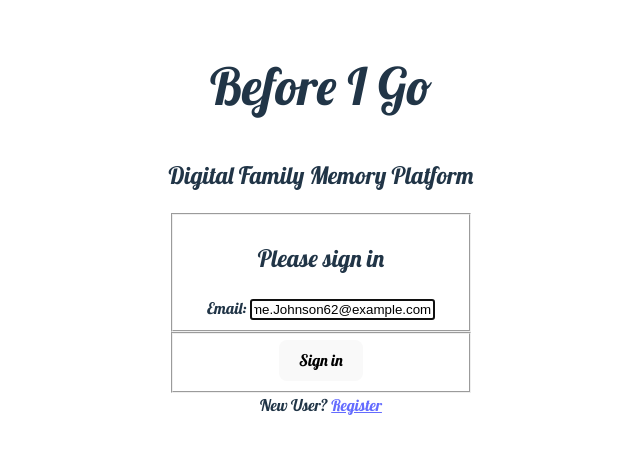
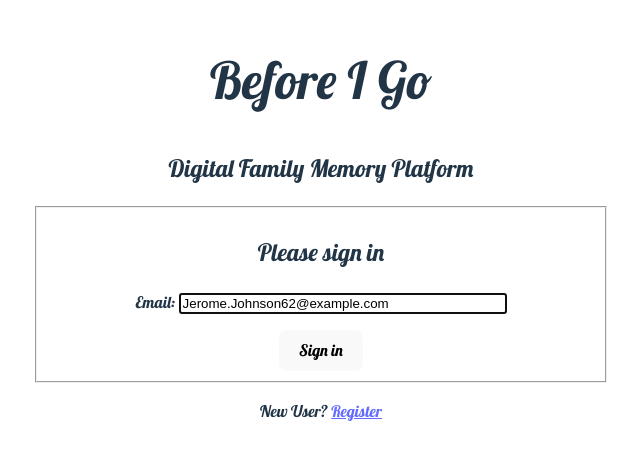
Before and after one commit to Revvvolution/Before-I-Go, a React (Vite) app: page /login in a window 1280 px wide. Shown: the part 184-644 px from the top of the page, without its empty margins (319-959 px from the left). Built offline with nearby package versions, Linux system fonts and the light colour scheme; a web font is replaced by a local one.

Commit message:
Added basic navbar component

```diff
--- a/api/database.json
+++ b/api/database.json
@@ -35,7 +35,7 @@
             "userId": 1,
             "title": "In numquam odio ratione dicta ipsam.",
             "entry": "Et cupiditate quia explicabo qui et porro eius. Neque dolores quidem quo est odit quas expedita consequuntur dolorem. Ea aut voluptatem voluptas consequatur rerum dolores nam. Et a sed numquam eos ex qui iusto fugit. Sit ut eius nam dolorem est sunt officiis ullam sit. Labore assumenda maxime accusantium fuga et debitis deserunt pariatur inventore.",
-            "date": "1718647700516"
+            "date": "1718737123585"
         },
         {
             "id": 3,
@@ -56,7 +56,7 @@
             "userId": 2,
             "title": "Accusantium id sunt aspernatur et distinctio.",
             "entry": "Dolore rerum nemo maiores fugit labore. Quia est alias in provident. Eligendi ex nam. Vero repellendus repellendus excepturi sint voluptatem. Esse doloribus rem. Error ex sit qui sed deleniti vel temporibus velit debitis.",
-            "date": "1718649075398"
+            "date": "1718737123585"
         },
         {
             "id": 6,
@@ -77,7 +77,7 @@
             "userId": 3,
             "title": "Et error et aliquid.",
             "entry": "Et ut ut impedit ut dolorem fugit repellat. Soluta accusantium est facilis nihil placeat harum consequatur hic fugit.",
-            "date": "1718649105204"
+            "date": "1718737123585"
         },
         {
             "id": 9,
--- a/src/components/auth/Login.css
+++ b/src/components/auth/Login.css
@@ -1,3 +1,23 @@
+.container-login {
+    width: 45vw;
+}
+
+.container-login input {
+    width: 25vw;
+}
+
+.container-login label {
+    text-align: left;
+}
+
 .reg-link {
     text-decoration: underline;
 }
+
+.login-btn {
+    margin-top: 1rem;
+}
+
+.register-txt {
+    margin-top: 1rem;
+}
--- a/src/components/auth/Login.jsx
+++ b/src/components/auth/Login.jsx
@@ -51,8 +51,6 @@ export const Login = () => {
                 autoFocus
               />
             </div>
-          </fieldset>
-          <fieldset>
             <div className="form-group">
               <button className="login-btn btn-info" type="submit">
                 Sign in
@@ -61,7 +59,7 @@ export const Login = () => {
           </fieldset>
         </form>
       </section>
-      <section>
+      <section className="register-txt">
         <span>New User? <Link className="reg-link" to="/register">Register</Link></span>
       </section>
     </main>
--- a/src/components/home/Home.jsx
+++ b/src/components/home/Home.jsx
@@ -0,0 +1,14 @@
+import { Link } from "react-router-dom"
+import "./Home.css"
+
+export const Home = () => {
+    return (
+        <>
+            <div>
+            <hr></hr>
+            <h1>My Page - Home</h1>
+            <hr></hr>
+            </div>
+        </>
+    )
+}
--- a/src/components/nav/CreatorNav.jsx
+++ b/src/components/nav/CreatorNav.jsx
@@ -5,7 +5,8 @@ import "./Nav.css"
 export const CreatorNav = () => {
     const navigate = useNavigate
 
-    return <ul className="navbar">
+    return (
+        <ul className="navbar">
             <li className="navbar-item">
                 <Link to='/journal'>My Journal</Link>
             </li>
@@ -18,13 +19,13 @@ export const CreatorNav = () => {
             <li className="navbar-item">
                 <Link to="/share">Share My Memories</Link>
             </li>
-        {localStorage.getItem("honey_user") ? (
+            {localStorage.getItem("creator_user") ? (
                 <li className="navbar-item navbar-logout">
                     <Link
                         className="navbar-link"
                         to=""
                         onClick={() => {
-                        localStorage.removeItem("honey_user")
+                            localStorage.removeItem("creator_user")
                             navigate("/", { replace: true })
                         }}
                     >
@@ -35,4 +36,49 @@ export const CreatorNav = () => {
             ""
             )}
         </ul>
+    )
 }
+
+
+
+
+/*
+import { Link } from "react-router-dom"
+import { useNavigate } from "react-router-dom"
+import React, { useState } from 'react'
+import "./Nav.css"
+
+export const CreatorNav = () => {
+    const navigate = useNavigate
+
+    const [isMenuOpen, setMenuOpen] = useState(false);
+
+    const handleNavClick = () => {
+    setMenuOpen(!isMenuOpen);
+    };
+
+      return (
+        <nav className={`nav ${isMenuOpen ? 'active' : ''}`}>
+          <div className="container">
+            <div className="logo">
+              <a href="#">Your Logo</a>
+            </div>
+            <div id="mainListDiv" className={`main_list ${isMenuOpen ? 'show_list' : ''}`}>
+              <ul className="navlinks">
+                <li><a href="#">About</a></li>
+                <li><a href="#">Portfolio</a></li>
+                <li><a href="#">Services</a></li>
+                <li><a href="#">Contact</a></li>
+              </ul>
+            </div>
+            <span className="navTrigger" onClick={handleNavClick}>
+              <i></i>
+              <i></i>
+              <i></i>
+            </span>
+          </div>
+        </nav>
+
+    )
+}
+*/
--- a/src/views/CreatorViews.jsx
+++ b/src/views/CreatorViews.jsx
@@ -1,5 +1,6 @@
 import { Outlet, Route, Routes } from "react-router-dom"
 import { CreatorNav } from "../components/nav/CreatorNav.jsx"
+import { Home } from "../components/home/Home.jsx"
 
 
 
@@ -15,6 +16,9 @@ export const CreatorViews = ({ currentUser }) => {
                     </>
                 }
                 >
+
+            <Route path="/" element={<Home currentUser={currentUser} />} />
+
             </Route>
         </Routes>
     )
```
Lines whose indentation alone changed are shown as unchanged.
